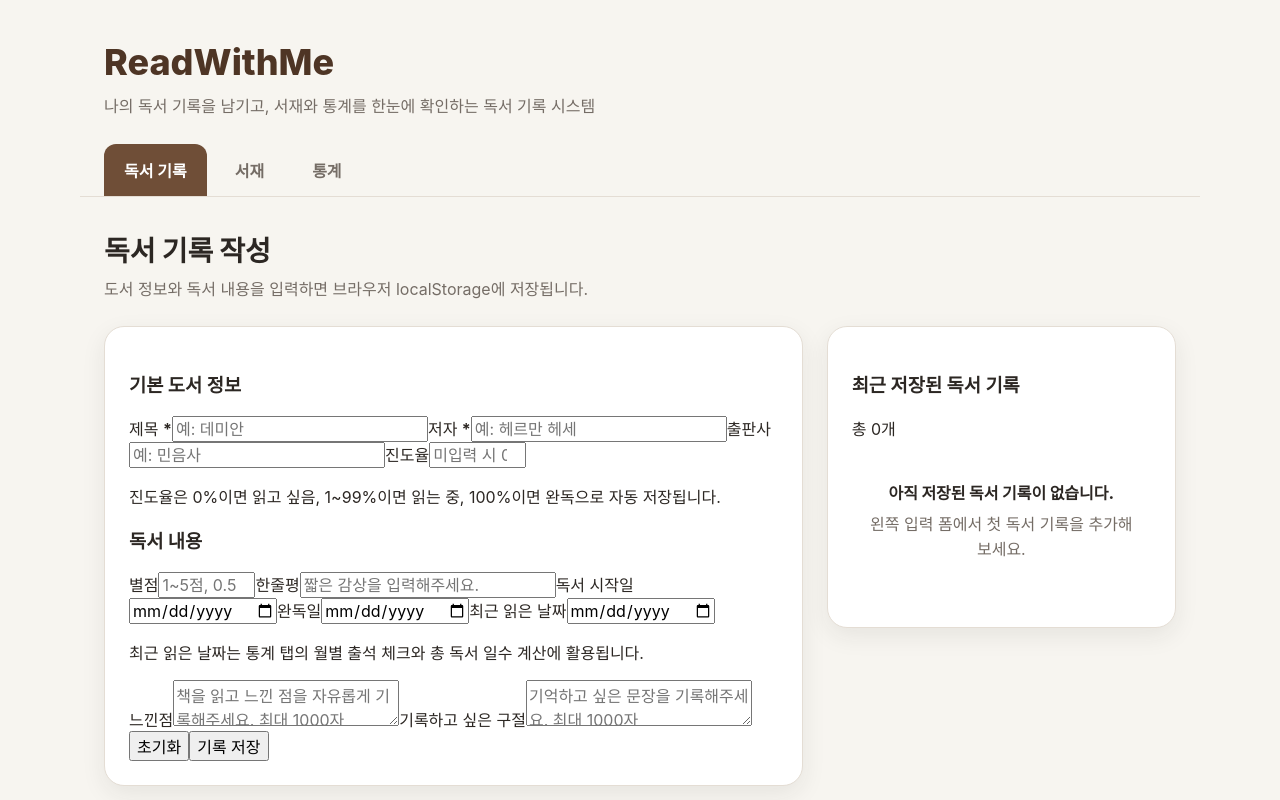
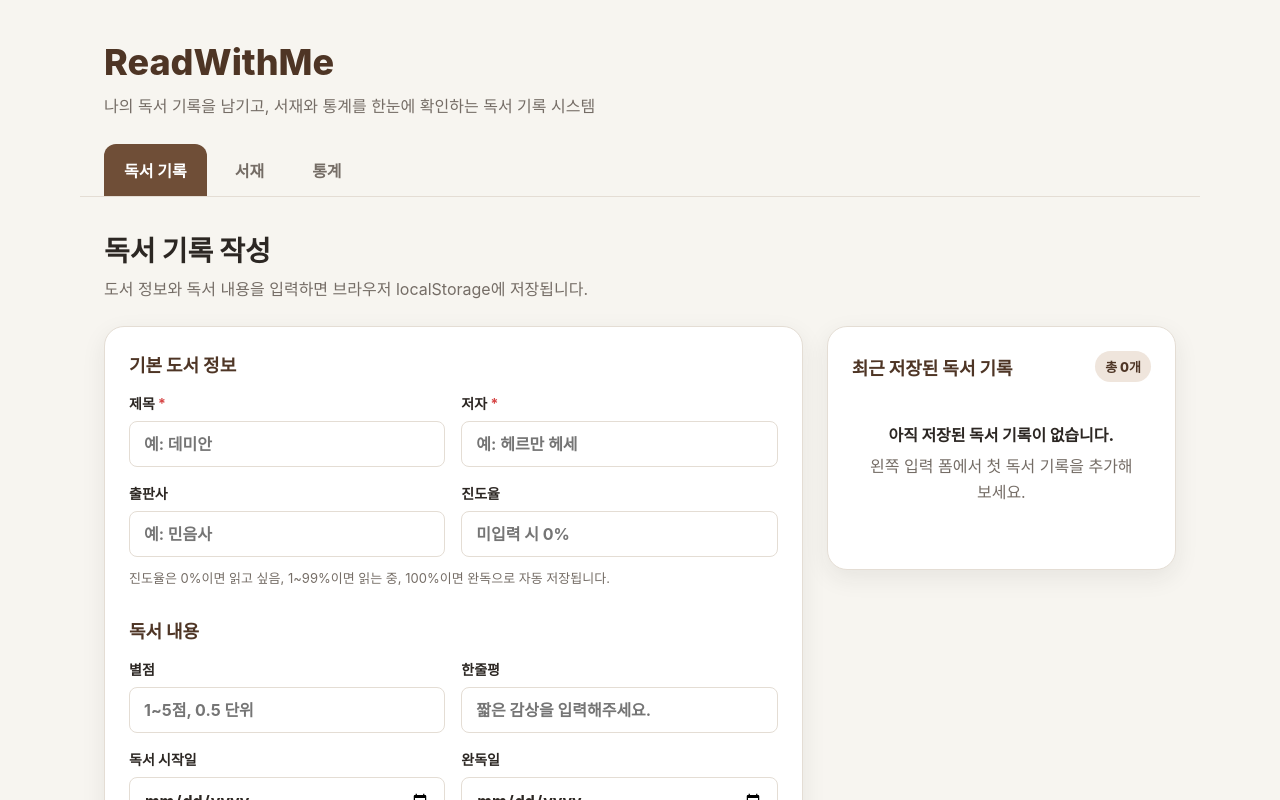
Before and after one commit to trytur/read-with-me, a React (Vite) app: page / in a window 1280 px wide. Shown: the top 800 px of the page. Built offline with nearby package versions, Linux system fonts and the light colour scheme.

Commit message:
style: add reading record form styles

```diff
--- a/src/styles/global.css
+++ b/src/styles/global.css
@@ -136,6 +136,191 @@ button {
   padding: 24px;
 }
 
+.form-card {
+  display: flex;
+  flex-direction: column;
+  gap: 28px;
+}
+
+.form-section {
+  display: flex;
+  flex-direction: column;
+  gap: 16px;
+}
+
+.section-title {
+  margin: 0;
+  font-size: 18px;
+  font-weight: 800;
+  color: var(--color-primary-dark);
+}
+
+.form-grid {
+  display: grid;
+  grid-template-columns: repeat(2, minmax(0, 1fr));
+  gap: 16px;
+}
+
+.form-field {
+  display: flex;
+  flex-direction: column;
+  gap: 8px;
+  color: var(--color-text);
+  font-weight: 700;
+}
+
+.form-field span {
+  font-size: 14px;
+}
+
+.form-field input,
+.form-field textarea {
+  width: 100%;
+  border: 1px solid var(--color-border);
+  border-radius: var(--radius-sm);
+  padding: 12px 14px;
+  background: #ffffff;
+  color: var(--color-text);
+  outline: none;
+}
+
+.form-field input:focus,
+.form-field textarea:focus {
+  border-color: var(--color-primary);
+  box-shadow: 0 0 0 3px rgba(111, 78, 55, 0.12);
+}
+
+.form-field textarea {
+  min-height: 120px;
+  resize: vertical;
+  line-height: 1.6;
+}
+
+.full-width {
+  width: 100%;
+}
+
+.required {
+  color: var(--color-error);
+}
+
+.helper-text {
+  margin: -4px 0 0;
+  color: var(--color-subtext);
+  font-size: 13px;
+  line-height: 1.5;
+}
+
+.error-message {
+  margin: 0;
+  padding: 12px 14px;
+  border-radius: var(--radius-sm);
+  background: #fff1f1;
+  color: var(--color-error);
+  font-weight: 700;
+}
+
+.form-actions {
+  display: flex;
+  justify-content: flex-end;
+  gap: 12px;
+}
+
+.primary-button,
+.secondary-button {
+  border: 0;
+  border-radius: var(--radius-sm);
+  padding: 12px 18px;
+  font-weight: 800;
+}
+
+.primary-button {
+  background: var(--color-primary);
+  color: #ffffff;
+}
+
+.primary-button:hover {
+  background: var(--color-primary-dark);
+}
+
+.secondary-button {
+  background: var(--color-primary-light);
+  color: var(--color-primary-dark);
+}
+
+.secondary-button:hover {
+  background: #e4d3c4;
+}
+
+.preview-card {
+  position: sticky;
+  top: 24px;
+}
+
+.preview-header {
+  display: flex;
+  justify-content: space-between;
+  gap: 12px;
+  align-items: center;
+}
+
+.count-badge {
+  flex-shrink: 0;
+  padding: 6px 10px;
+  border-radius: 999px;
+  background: var(--color-primary-light);
+  color: var(--color-primary-dark);
+  font-size: 13px;
+  font-weight: 800;
+}
+
+.record-list {
+  list-style: none;
+  margin: 18px 0 0;
+  padding: 0;
+  display: flex;
+  flex-direction: column;
+  gap: 12px;
+}
+
+.record-item {
+  display: flex;
+  justify-content: space-between;
+  gap: 12px;
+  align-items: center;
+  padding: 14px;
+  border: 1px solid var(--color-border);
+  border-radius: var(--radius-md);
+  background: #fcfbf8;
+}
+
+.record-title {
+  margin: 0;
+  font-weight: 800;
+}
+
+.record-meta {
+  margin: 6px 0 0;
+  color: var(--color-subtext);
+  font-size: 14px;
+}
+
+.record-date {
+  margin: 4px 0 0;
+  color: var(--color-subtext);
+  font-size: 13px;
+}
+
+.rating-badge {
+  flex-shrink: 0;
+  padding: 6px 10px;
+  border-radius: 999px;
+  background: var(--color-primary-light);
+  color: var(--color-primary-dark);
+  font-size: 13px;
+  font-weight: 800;
+}
+
 .empty-state {
   padding: 40px 16px;
   text-align: center;
@@ -154,9 +339,30 @@ button {
   line-height: 1.6;
 }
 
+.handoff-card {
+  display: flex;
+  flex-direction: column;
+  gap: 20px;
+}
+
+.handoff-list {
+  margin: 0;
+  padding-left: 20px;
+  color: var(--color-subtext);
+  line-height: 1.8;
+}
+
+.handoff-list li::marker {
+  color: var(--color-primary);
+}
+
 @media (max-width: 860px) {
   .content-grid {
     grid-template-columns: 1fr;
+  }
+
+  .preview-card {
+    position: static;
   }
 }
 
@@ -184,4 +390,17 @@ button {
   .page-title {
     font-size: 24px;
   }
+
+  .form-grid {
+    grid-template-columns: 1fr;
+  }
+
+  .form-actions {
+    flex-direction: column-reverse;
+  }
+
+  .primary-button,
+  .secondary-button {
+    width: 100%;
+  }
 }
```
